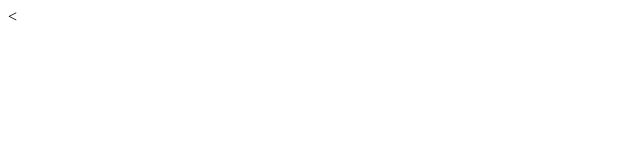
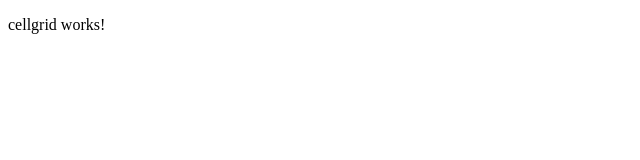
Before and after one commit to PiliTas/tictactoe-angular, an Angular app: page / in a window 1280 px wide. Shown: the top 160 px of the page, without its empty margins (0-640 px from the left). Built offline with nearby package versions, Linux system fonts and the light colour scheme.

Commit message:
Se agrega componente cellgrid a componente principal

```diff
--- a/src/app/app.component.html
+++ b/src/app/app.component.html
@@ -1,2 +1,5 @@
-< <router-outlet>
-    </router-outlet>
+<app-cellgrid>
+</app-cellgrid>
+
+<router-outlet>
+</router-outlet>
```
